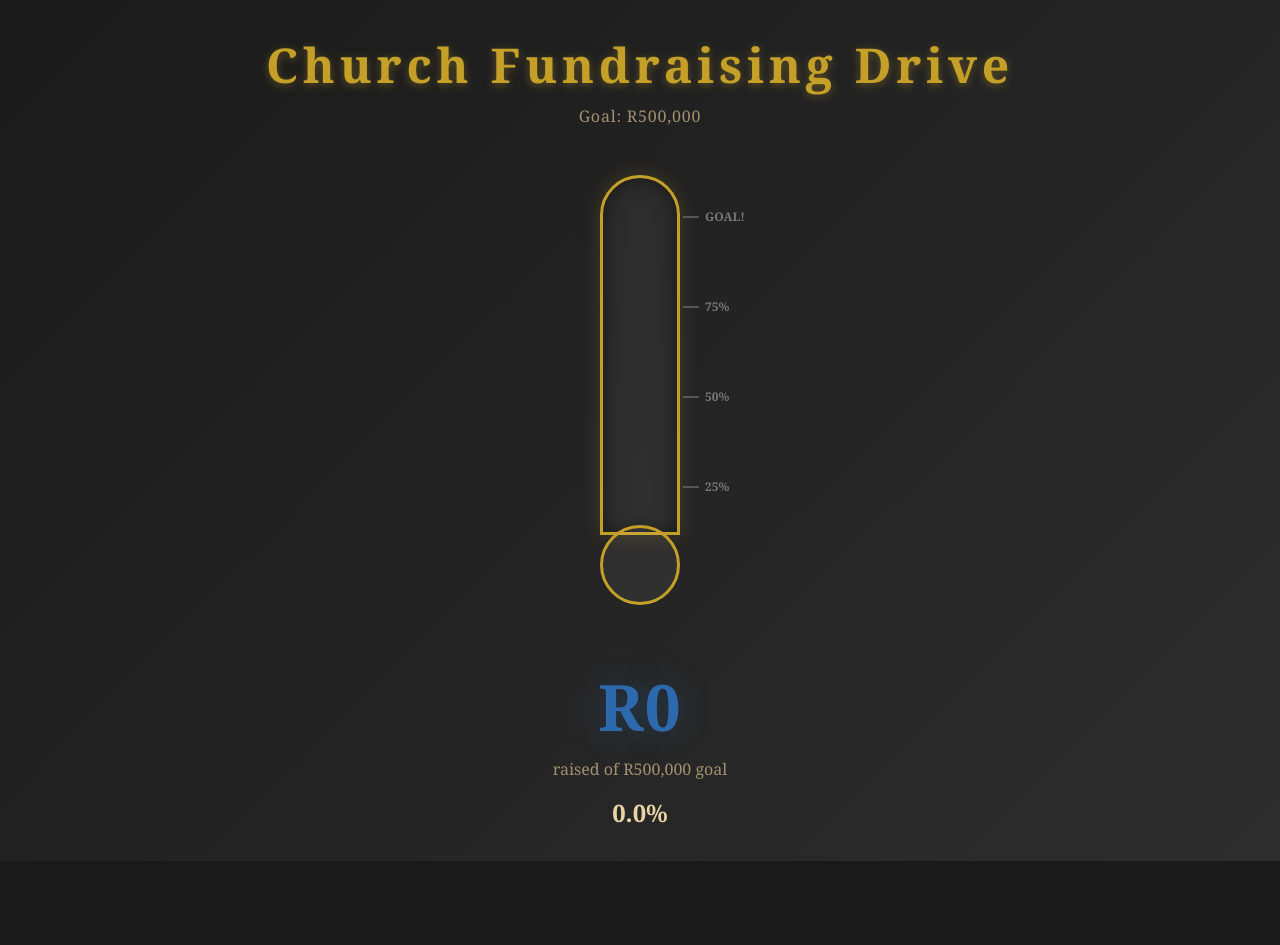
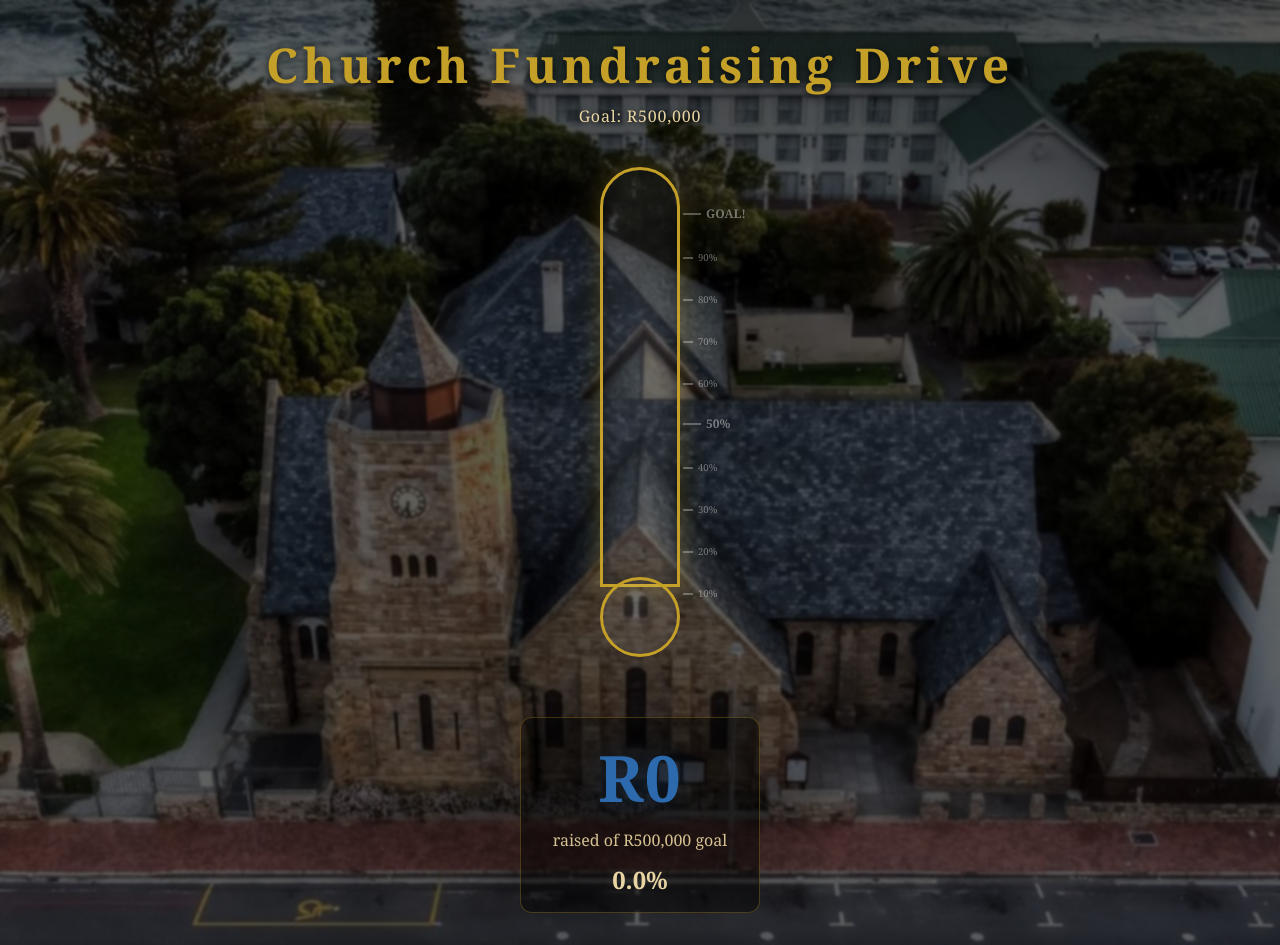
Before and after one commit to Morras917/church-barometer, a Next.js app: page / in a window 1280 px wide. Before the commit the page ends 861 px from the top, so only its background shows below. Built offline with nearby package versions, Linux system fonts and the light colour scheme; no server answers; the database is empty.

Commit message:
Update page.tsx

```diff
--- a/app/page.tsx
+++ b/app/page.tsx
@@ -9,15 +9,18 @@ function formatCurrency(amount: number) {
   return CURRENCY + new Intl.NumberFormat('en-ZA').format(Math.round(amount))
 }
 
-const MILESTONES = [
-  { pct: 25, label: '25%', color: '#4a9eff' },
-  { pct: 50, label: '50%', color: '#f0a500' },
-  { pct: 75, label: '75%', color: '#e07b00' },
-  { pct: 100, label: 'GOAL!', color: '#c5a028' },
-]
+// 10% increments: 10, 20, 30, ... 100
+const MILESTONES = Array.from({ length: 10 }, (_, i) => {
+  const pct = (i + 1) * 10
+  const color =
+    pct === 100 ? '#c5a028' :
+    pct >= 80   ? '#e07b00' :
+    pct >= 50   ? '#f0a500' :
+                  '#4a9eff'
+  return { pct, label: pct === 100 ? 'GOAL!' : `${pct}%`, color }
+})
 
-// Tube height in px (must match the height in the JSX below)
-const TUBE_HEIGHT = 360
+const TUBE_HEIGHT = 420
 
 export default function Home() {
   const [amount, setAmount] = useState(0)
@@ -45,24 +48,23 @@ export default function Home() {
       })
       .subscribe()
 
-    return () => {
-      supabase.removeChannel(channel)
-    }
+    return () => { supabase.removeChannel(channel) }
   }, [])
 
   const pct = Math.min((amount / GOAL) * 100, 100)
   const fillColor =
     pct >= 100 ? '#c5a028' :
-    pct >= 75  ? '#e07b00' :
+    pct >= 80  ? '#e07b00' :
     pct >= 50  ? '#f0a500' :
-    pct >= 25  ? '#4a9eff' :
+    pct >= 20  ? '#4a9eff' :
                  '#2d6aad'
 
   if (loading) {
     return (
       <div style={{
         display: 'flex', alignItems: 'center', justifyContent: 'center',
-        height: '100vh', fontSize: '1.5rem', color: '#e8d5a3'
+        height: '100vh', fontSize: '1.5rem', color: '#e8d5a3',
+        background: 'rgba(0,0,0,0.85)'
       }}>
         Loading...
       </div>
@@ -77,8 +79,22 @@ export default function Home() {
       alignItems: 'center',
       justifyContent: 'center',
       padding: '2rem',
-      background: 'linear-gradient(135deg, #1a1a1a 0%, #2d2d2d 100%)',
+      position: 'relative',
+      backgroundImage: 'url(/church.jpg)',
+      backgroundSize: 'cover',
+      backgroundPosition: 'center',
+      backgroundRepeat: 'no-repeat',
     }}>
+      {/* Dark overlay so text stays readable */}
+      <div style={{
+        position: 'absolute', inset: 0,
+        background: 'rgba(0, 0, 0, 0.62)',
+        backdropFilter: 'blur(1px)',
+        zIndex: 0,
+      }} />
+
+      {/* All content above the overlay */}
+      <div style={{ position: 'relative', zIndex: 1, display: 'flex', flexDirection: 'column', alignItems: 'center' }}>
         <h1 style={{
           fontSize: 'clamp(1.5rem, 4vw, 3rem)',
           fontWeight: 700,
@@ -86,20 +102,21 @@ export default function Home() {
           marginBottom: '0.5rem',
           textAlign: 'center',
           letterSpacing: '0.1em',
-        textShadow: '0 2px 8px rgba(197, 160, 40, 0.4)',
+          textShadow: '0 2px 8px rgba(0,0,0,0.8)',
         }}>
           Church Fundraising Drive
         </h1>
-      <p style={{ color: '#a09070', marginBottom: '3rem', fontSize: '1rem', letterSpacing: '0.05em' }}>
+        <p style={{ color: '#e8d5a3', marginBottom: '2.5rem', fontSize: '1rem', letterSpacing: '0.05em', textShadow: '0 1px 4px rgba(0,0,0,0.8)' }}>
           Goal: {formatCurrency(GOAL)}
         </p>
 
         {/* Barometer */}
-      <div style={{ position: 'relative', width: '180px', height: `${TUBE_HEIGHT + 80}px`, margin: '0 auto 3rem' }}>
+        <div style={{ position: 'relative', width: '180px', height: `${TUBE_HEIGHT + 90}px`, margin: '0 auto 2.5rem' }}>
 
-        {/* Milestone ticks - pixel-based positioning relative to tube */}
+          {/* Milestone ticks - 10% increments */}
           {MILESTONES.map(m => {
-          const bottomPx = (m.pct / 100) * TUBE_HEIGHT + 30
+            const bottomPx = (m.pct / 100) * TUBE_HEIGHT + 35
+            const reached = pct >= m.pct
             return (
               <div key={m.pct} style={{
                 position: 'absolute',
@@ -107,11 +124,20 @@ export default function Home() {
                 left: 'calc(50% + 43px)',
                 display: 'flex',
                 alignItems: 'center',
-              gap: '6px',
+                gap: '5px',
                 whiteSpace: 'nowrap',
               }}>
-              <div style={{ width: '16px', height: '2px', background: pct >= m.pct ? m.color : '#555', flexShrink: 0 }} />
-              <span style={{ fontSize: '0.75rem', color: pct >= m.pct ? m.color : '#777', fontWeight: 600 }}>
+                <div style={{
+                  width: m.pct % 50 === 0 || m.pct === 100 ? '18px' : '10px',
+                  height: '2px',
+                  background: reached ? m.color : 'rgba(255,255,255,0.3)',
+                  flexShrink: 0,
+                }} />
+                <span style={{
+                  fontSize: m.pct % 50 === 0 || m.pct === 100 ? '0.75rem' : '0.6rem',
+                  color: reached ? m.color : 'rgba(255,255,255,0.4)',
+                  fontWeight: m.pct % 50 === 0 || m.pct === 100 ? 700 : 400,
+                }}>
                   {m.label}
                 </span>
               </div>
@@ -129,15 +155,12 @@ export default function Home() {
             border: '3px solid #c5a028',
             borderRadius: '40px 40px 0 0',
             overflow: 'hidden',
-          background: 'rgba(255,255,255,0.05)',
-          boxShadow: 'inset 0 0 20px rgba(0,0,0,0.5), 0 0 20px rgba(197,160,40,0.2)',
+            background: 'rgba(255,255,255,0.07)',
+            boxShadow: 'inset 0 0 20px rgba(0,0,0,0.6), 0 0 25px rgba(197,160,40,0.3)',
           }}>
-          {/* Fill */}
             <div style={{
               position: 'absolute',
-            bottom: 0,
-            left: 0,
-            right: 0,
+              bottom: 0, left: 0, right: 0,
               height: pct + '%',
               background: `linear-gradient(to top, ${fillColor}, ${fillColor}cc)`,
               transition: 'height 1.5s cubic-bezier(0.4, 0, 0.2, 1), background 0.5s',
@@ -145,7 +168,7 @@ export default function Home() {
             }} />
           </div>
 
-        {/* Bulb at bottom */}
+          {/* Bulb */}
           <div style={{
             position: 'absolute',
             top: `${TUBE_HEIGHT - 10}px`,
@@ -155,14 +178,20 @@ export default function Home() {
             height: '80px',
             borderRadius: '50%',
             border: '3px solid #c5a028',
-          background: pct > 0 ? fillColor : 'rgba(255,255,255,0.05)',
+            background: pct > 0 ? fillColor : 'rgba(255,255,255,0.07)',
             transition: 'background 0.5s',
-          boxShadow: `0 0 20px ${pct > 0 ? fillColor + '80' : 'transparent'}`,
+            boxShadow: `0 0 25px ${pct > 0 ? fillColor + '90' : 'transparent'}`,
           }} />
         </div>
 
         {/* Amount display */}
-      <div style={{ textAlign: 'center' }}>
+        <div style={{
+          textAlign: 'center',
+          background: 'rgba(0,0,0,0.45)',
+          borderRadius: '12px',
+          padding: '1rem 2rem',
+          border: '1px solid rgba(197,160,40,0.3)',
+        }}>
           <div style={{
             fontSize: 'clamp(2rem, 6vw, 4rem)',
             fontWeight: 700,
@@ -173,17 +202,17 @@ export default function Home() {
           }}>
             {formatCurrency(amount)}
           </div>
-        <div style={{ color: '#a09070', fontSize: '1rem', marginTop: '0.5rem' }}>
+          <div style={{ color: '#d4c090', fontSize: '1rem', marginTop: '0.5rem' }}>
             raised of {formatCurrency(GOAL)} goal
           </div>
-        <div style={{ marginTop: '1rem', fontSize: '1.5rem', fontWeight: 600, color: '#e8d5a3' }}>
+          <div style={{ marginTop: '0.75rem', fontSize: '1.5rem', fontWeight: 600, color: '#e8d5a3' }}>
             {pct.toFixed(1)}%
           </div>
         </div>
 
         {pct >= 100 && (
           <div style={{
-          marginTop: '2rem',
+            marginTop: '1.5rem',
             padding: '1rem 2rem',
             background: 'linear-gradient(135deg, #c5a028, #f0c040)',
             color: '#1a1a1a',
@@ -191,11 +220,12 @@ export default function Home() {
             fontSize: '1.5rem',
             fontWeight: 700,
             letterSpacing: '0.1em',
-          boxShadow: '0 0 30px rgba(197, 160, 40, 0.6)',
+            boxShadow: '0 0 30px rgba(197, 160, 40, 0.7)',
           }}>
             🙏 GOAL REACHED! PRAISE GOD! 🙏
           </div>
         )}
       </div>
+    </div>
   )
 }
```
Lines whose indentation alone changed are shown as unchanged.
